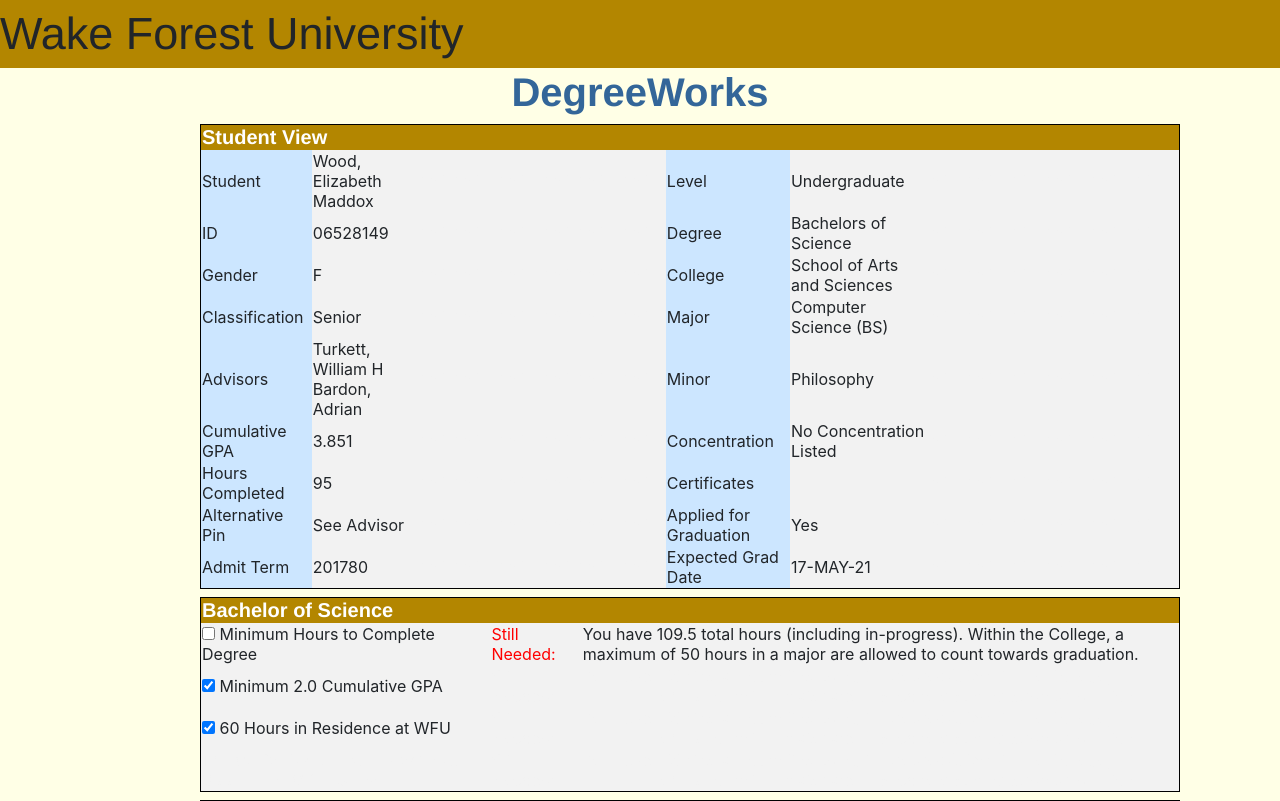
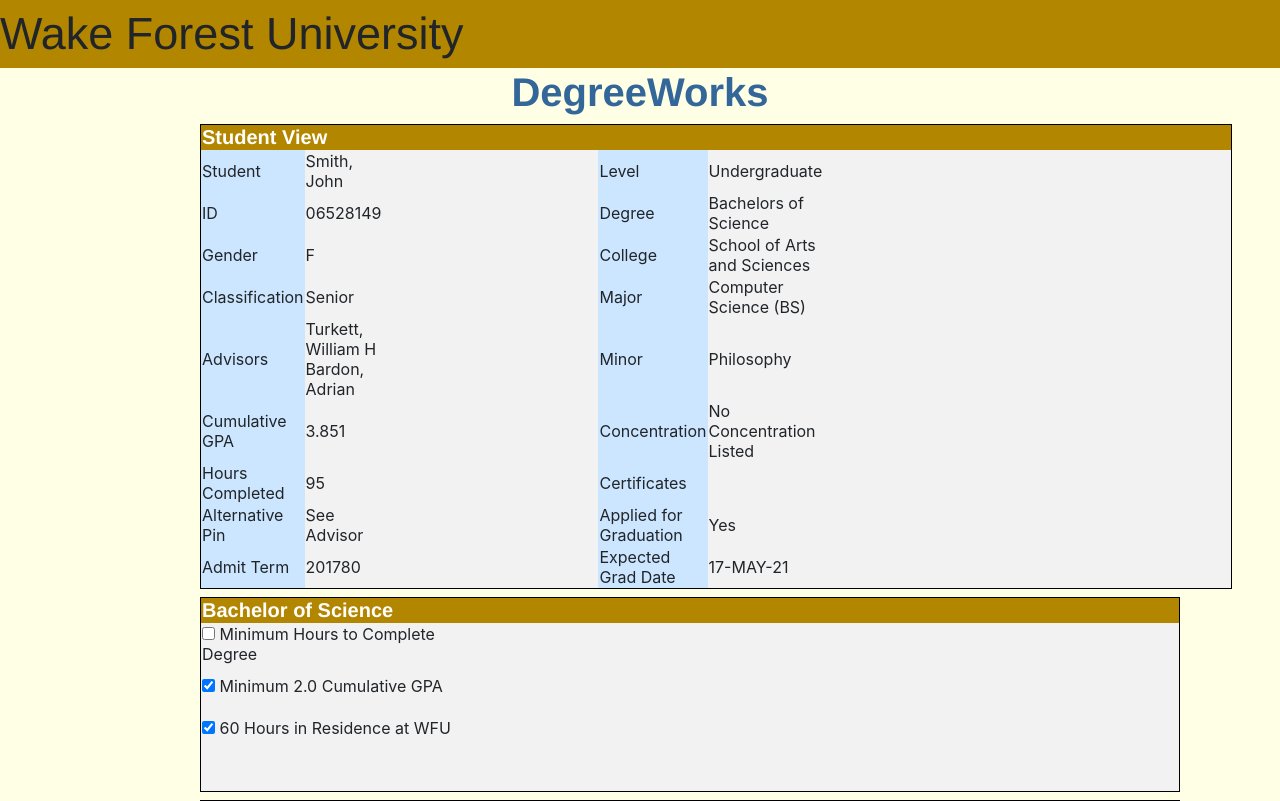
Before and after one commit to TuckerMullens/Wake-Services, a Flask app: page /tables in a window 1280 px wide. Shown: the top 801 px of the page. Run offline with Flask 2, Linux system fonts and the light colour scheme.

Commit message:
Moved table files, updated main page and app

```diff
--- a/app.py
+++ b/app.py
@@ -22,6 +22,15 @@ def display_table():
     # This renders the home page defined in the index.html file
     return render_template('SampleDGWorksTable.html')
 
+@app.route('/basics')
+def basics():
+    return render_template('basics_table.html')
+
+@app.route('/csc')
+def csc():
+    return render_template('csc_table.html')
+
+
 # This is what causes the web app to run
 if __name__ == '__main__':
     app.run(debug=True)
--- a/templates/SampleDGWorksTable.html
+++ b/templates/SampleDGWorksTable.html
@@ -22,58 +22,58 @@
     <table style = "border:1px solid black; margin-left: 200; margin-right: 100">
         <th colspan="6" style = "text-align: left; font-family: helvetica; color: white">Student View</th>
         <tr>
-            <td>Student</td><td style = "background-color: #f2f2f2;">Wood, Elizabeth Maddox</td>
-            <td style = "background-color: #f2f2f2; color: #f2f2f2">AAAAAAAAAAAAAAAAAAAAAA</td>
+            <td>Student</td><td style = "background-color: #f2f2f2;">Smith, John</td>
+            <td style = "background-color: #f2f2f2; color: #f2f2f2">AAAAAAAAAAAAAAAAAAA</td>
             <td>Level</td><td style = "background-color: #f2f2f2;">Undergraduate</td>
-            <td style = "background-color: #f2f2f2; color: #f2f2f2">AAAAAAAAAAAAAAAAAAAAAA</td>
+            <td style = "background-color: #f2f2f2; color: #f2f2f2">AAAAAAAAAAAAAAAAAAAAAAAAAAAAAAAAAAAA</td>
         </tr>
         <tr>
             <td>ID</td><td style = "background-color: #f2f2f2;">06528149</td>
-            <td style = "background-color: #f2f2f2; color: #f2f2f2">AAAAAAAAAAAAAAAAAAAAAA</td>
+            <td style = "background-color: #f2f2f2; color: #f2f2f2">AAAAAAAAAAAAAAAAAAA</td>
             <td>Degree</td><td style = "background-color: #f2f2f2;">Bachelors of Science</td>
-            <td style = "background-color: #f2f2f2; color: #f2f2f2">AAAAAAAAAAAAAAAAAAAAAA</td>
+            <td style = "background-color: #f2f2f2; color: #f2f2f2">AAAAAAAAAAAAAAAAAAAAAAAAAAAAAAAAAAAA</td>
         </tr>
         <tr>
             <td>Gender</td><td style = "background-color: #f2f2f2;">F</td>
-            <td style = "background-color: #f2f2f2; color: #f2f2f2">AAAAAAAAAAAAAAAAAAAAAA</td>
+            <td style = "background-color: #f2f2f2; color: #f2f2f2">AAAAAAAAAAAAAAAAAAA</td>
             <td>College</td><td style = "background-color: #f2f2f2;">School of Arts and Sciences</td>
-            <td style = "background-color: #f2f2f2; color: #f2f2f2">AAAAAAAAAAAAAAAAAAAAAA</td>
+            <td style = "background-color: #f2f2f2; color: #f2f2f2">AAAAAAAAAAAAAAAAAAAAAAAAAAAAAAAAAAAA</td>
         </tr>
         <tr>
             <td>Classification</td><td style = "background-color: #f2f2f2;">Senior</td>
-            <td style = "background-color: #f2f2f2; color: #f2f2f2">AAAAAAAAAAAAAAAAAAAAAA</td>
+            <td style = "background-color: #f2f2f2; color: #f2f2f2">AAAAAAAAAAAAAAAAAAA</td>
             <td>Major</td><td style = "background-color: #f2f2f2;">Computer Science (BS)</td>
-            <td style = "background-color: #f2f2f2; color: #f2f2f2">AAAAAAAAAAAAAAAAAAAAAA</td>
+            <td style = "background-color: #f2f2f2; color: #f2f2f2">AAAAAAAAAAAAAAAAAAAAAAAAAAAAAAAAAAAA</td>
         </tr>
         <tr>
             <td>Advisors</td><td style = "background-color: #f2f2f2;">Turkett, William H <br> Bardon, Adrian </td>
-            <td style = "background-color: #f2f2f2; color: #f2f2f2">AAAAAAAAAAAAAAAAAAAAAA</td>
+            <td style = "background-color: #f2f2f2; color: #f2f2f2">AAAAAAAAAAAAAAAAAAA</td>
             <td>Minor</td><td style = "background-color: #f2f2f2;">Philosophy</td>
-            <td style = "background-color: #f2f2f2; color: #f2f2f2">AAAAAAAAAAAAAAAAAAAAAA</td>
+            <td style = "background-color: #f2f2f2; color: #f2f2f2">AAAAAAAAAAAAAAAAAAAAAAAAAAAAAAAAAAAA</td>
         </tr>
         <tr>
             <td>Cumulative GPA</td><td style = "background-color: #f2f2f2;">3.851</td>
-            <td style = "background-color: #f2f2f2; color: #f2f2f2">AAAAAAAAAAAAAAAAAAAAAA</td>
+            <td style = "background-color: #f2f2f2; color: #f2f2f2">AAAAAAAAAAAAAAAAAAA</td>
             <td>Concentration</td><td style = "background-color: #f2f2f2;">No Concentration Listed</td>
-            <td style = "background-color: #f2f2f2; color: #f2f2f2">AAAAAAAAAAAAAAAAAAAAAA</td>
+            <td style = "background-color: #f2f2f2; color: #f2f2f2">AAAAAAAAAAAAAAAAAAAAAAAAAAAAAAAAAAAA</td>
         </tr>
         <tr>
             <td>Hours Completed</td><td style = "background-color: #f2f2f2;">95</td>
-            <td style = "background-color: #f2f2f2; color: #f2f2f2">AAAAAAAAAAAAAAAAAAAAAA</td>
+            <td style = "background-color: #f2f2f2; color: #f2f2f2">AAAAAAAAAAAAAAAAAAA</td>
             <td>Certificates</td><td style = "background-color: #f2f2f2;"></td>
-            <td style = "background-color: #f2f2f2; color: #f2f2f2">AAAAAAAAAAAAAAAAAAAAAA</td>
+            <td style = "background-color: #f2f2f2; color: #f2f2f2">AAAAAAAAAAAAAAAAAAAAAAAAAAAAAAAAAAAA</td>
         </tr>
         <tr>
             <td>Alternative Pin</td><td style = "background-color: #f2f2f2;">See Advisor</td>
-            <td style = "background-color: #f2f2f2; color: #f2f2f2">AAAAAAAAAAAAAAAAAAAAAA</td>
+            <td style = "background-color: #f2f2f2; color: #f2f2f2">AAAAAAAAAAAAAAAAAAA</td>
             <td>Applied for Graduation</td><td style = "background-color: #f2f2f2;">Yes</td>
-            <td style = "background-color: #f2f2f2; color: #f2f2f2">AAAAAAAAAAAAAAAAAAAAAA</td>
+            <td style = "background-color: #f2f2f2; color: #f2f2f2">AAAAAAAAAAAAAAAAAAAAAAAAAAAAAAAAAAAA</td>
         </tr>
         <tr>
             <td>Admit Term</td><td style = "background-color: #f2f2f2;">201780</td>
-            <td style = "background-color: #f2f2f2; color: #f2f2f2">AAAAAAAAAAAAAAAAAAAAAA</td>
+            <td style = "background-color: #f2f2f2; color: #f2f2f2">AAAAAAAAAAAAAAAAAAA</td>
             <td>Expected Grad Date</td><td style = "background-color: #f2f2f2;">17-MAY-21</td>
-            <td style = "background-color: #f2f2f2; color: #f2f2f2">AAAAAAAAAAAAAAAAAAAAAA</td>
+            <td style = "background-color: #f2f2f2; color: #f2f2f2">AAAAAAAAAAAAAAAAAAAAAAAAAAAAAAAAAAAA</td>
         </tr>
     </table>
     <h2></h2>
@@ -84,9 +84,8 @@
                  <input type="checkbox" name="language" value="taken">
                  Minimum Hours to Complete Degree
              </td>
-            <td style = "background-color: #f2f2f2; color: #ff0000">Still Needed:</td>
-            <td style = "background-color: #f2f2f2; color: #f2f2f2">-</td>
-            <td style = "background-color: #f2f2f2; color: #black">You have 109.5 total hours (including in-progress). Within the College, a maximum of 50 hours in a major are allowed to count towards graduation.</td>
+             <td style = "background-color: #f2f2f2; color: #f2f2f2">Still Needed:</td>
+             <td style = "background-color: #f2f2f2; color: #f2f2f2">AAAAAAAAAAAAAAAAAAAAAAAAAAAAAAAAAAAAAAAAAAAAAAAAAAAAAA.</td>
         </tr>
         <tr>
             <td style = "background-color: #f2f2f2">
@@ -94,8 +93,7 @@
                  Minimum 2.0 Cumulative GPA
             </td>
             <td style = "background-color: #f2f2f2; color: #f2f2f2">Still Needed:</td>
-            <td style = "background-color: #f2f2f2; color: #f2f2f2">-</td>
-            <td style = "background-color: #f2f2f2; color: #f2f2f2">You have 109.5 total hours (including in-progress). Within the College, a maximum of 50 hours in a major are allowed to count towards graduation.</td>
+            <td style = "background-color: #f2f2f2; color: #f2f2f2">AAAAA</td>
         </tr>
         <tr>
             <td style = "background-color: #f2f2f2;">
@@ -103,13 +101,11 @@
                  60 Hours in Residence at WFU
             </td>
             <td style = "background-color: #f2f2f2; color: #f2f2f2">Still Needed:</td>
-            <td style = "background-color: #f2f2f2; color: #f2f2f2">-</td>
-            <td style = "background-color: #f2f2f2; color: #f2f2f2">You have 109.5 total hours (including in-progress). Within the College, a maximum of 50 hours in a major are allowed to count towards graduation.</td>
+            <td style = "background-color: #f2f2f2; color: #f2f2f2">AAAAA</td>
         <tr>
             <td style = "background-color: #f2f2f2; color: #f2f2f2;"> 12 HOURS IN COMPUTER SCIENCE 300-LEVEL OR HIGHER ----</td>
             <td style = "background-color: #f2f2f2; color: #f2f2f2">Still Needed:</td>
-            <td style = "background-color: #f2f2f2; color: #f2f2f2">-</td>
-            <td style = "background-color: #f2f2f2; color: #f2f2f2">You have 109.5 total hours (including in-progress). Within the College, a maximum of 50 hours in a major are allowed to count towards graduation.</td>
+            <td style = "background-color: #f2f2f2; color: #f2f2f2">AAAAA</td>
         </tr>
     </table>
     <h2></h2>
@@ -120,8 +116,10 @@
                  <input type="checkbox" name="language" value="taken" checked>
                  200-Level Language Course
              </td>
-            <td style = "background-color: #f2f2f2; color: #f2f2f2">Still Needed:</td>
             <td style = "background-color: #f2f2f2; color: #f2f2f2">AAAAAAAAAAAAAAAAAAAAAAAAAAAAAAAAAAAAAAAAAAAAAAAAAAAAAA.</td>
+            <td style = "background-color: #f2f2f2; color: #f2f2f2">
+                <a class="btn btn-secondary btn-sm" href="/basics" role="button">View Course Options</a>
+            </td>
         </tr>
         <tr>
             <td style = "background-color: #f2f2f2;">
@@ -170,8 +168,10 @@
                  <input type="checkbox" name="language" value="taken" checked>
                  Cultural Diversity Requirement
              </td>
-            <td style = "background-color: #f2f2f2; color: #f2f2f2">Still Needed:</td>
             <td style = "background-color: #f2f2f2; color: #f2f2f2">AAAAAAAAAAAAAAAAAAAAAAAAAAAAAAAAAAAAAAAAAAAAAAAAAAAAAA.</td>
+            <td style = "background-color: #f2f2f2; color: #f2f2f2">
+                <button type="button" class="btn btn-secondary btn-sm">View Course Options</button>
+            </td>
         </tr>
         <tr>
             <td style = "background-color: #f2f2f2; color: #f2f2f2;"> 12 HOURS IN COMPUTER SCIENCE 300-LEVEL OR HIGHER ----</td>
@@ -188,8 +188,62 @@
                  <input type="checkbox" name="language" value="taken">
                  Quantitative Reasoning Requirement
              </td>
+            <td style = "background-color: #f2f2f2; color: #f2f2f2">AAAAAAAAAAAAAAAAAAAAAAAAAAAAAAAAAAAAAAAAAAAAAAAAAAAAAA.</td>
+            <td style = "background-color: #f2f2f2; color: #f2f2f2">
+                <button type="button" class="btn btn-secondary btn-sm">View Course Options</button>
+            </td>
+        </tr>
+        <tr>
+            <td style = "background-color: #f2f2f2; color: #f2f2f2;"> 12 HOURS IN COMPUTER SCIENCE 300-LEVEL OR HIGHER ----</td>
             <td style = "background-color: #f2f2f2; color: #f2f2f2">Still Needed:</td>
+            <td style = "background-color: #f2f2f2; color: #f2f2f2">AAAAA</td>
+        </tr>
+    </table>
+    <h2></h2>
+    <h2></h2>
+    <table style = "border:1px solid black; margin-left: 200; margin-right: 100">
+        <th colspan="4" style = "text-align: left; font-family: helvetica; color: white">Core: Basic Requirements</th>
+        <tr>
+             <td style = "background-color: #f2f2f2;">
+                 <input type="checkbox" name="language" value="taken" checked>
+                 Division 1: Humanities
+             </td>
             <td style = "background-color: #f2f2f2; color: #f2f2f2">AAAAAAAAAAAAAAAAAAAAAAAAAAAAAAAAAAAAAAAAAAAAAAAAAAAAAA.</td>
+            <td style = "background-color: #f2f2f2; color: #f2f2f2">
+                <a class="btn btn-secondary btn-sm" href="/basics" role="button">View Course Options</a>
+            </td>
+        </tr>
+        <tr>
+            <td style = "background-color: #f2f2f2;">
+                <input type="checkbox" name="language" value="taken" checked>
+                 Division 2: Fine Arts
+            </td>
+            <td style = "background-color: #f2f2f2; color: #f2f2f2">Still Needed:</td>
+            <td style = "background-color: #f2f2f2; color: #f2f2f2">AAAAA</td>
+        </tr>
+        <tr>
+            <td style = "background-color: #f2f2f2;">
+                <input type="checkbox" name="language" value="taken">
+                 Division 3: Literatures
+            </td>
+            <td style = "background-color: #f2f2f2; color: #f2f2f2">Still Needed:</td>
+            <td style = "background-color: #f2f2f2; color: #f2f2f2">AAAAA</td>
+        </tr>
+        <tr>
+            <td style = "background-color: #f2f2f2;">
+                <input type="checkbox" name="language" value="taken">
+                 Division 4: Maths and Sciences
+            </td>
+            <td style = "background-color: #f2f2f2; color: #f2f2f2">Still Needed:</td>
+            <td style = "background-color: #f2f2f2; color: #f2f2f2">AAAAA</td>
+        </tr>
+        <tr>
+            <td style = "background-color: #f2f2f2;">
+                <input type="checkbox" name="language" value="taken">
+                 Division 5: Social Sciences
+            </td>
+            <td style = "background-color: #f2f2f2; color: #f2f2f2">Still Needed:</td>
+            <td style = "background-color: #f2f2f2; color: #f2f2f2">AAAAA</td>
         </tr>
         <tr>
             <td style = "background-color: #f2f2f2; color: #f2f2f2;"> 12 HOURS IN COMPUTER SCIENCE 300-LEVEL OR HIGHER ----</td>
@@ -206,7 +260,7 @@
                  <input type="checkbox" name="language" value="taken">
                  Minimum hours required for the major
              </td>
-             <td style = "background-color: #f2f2f2; color: #ff0000">Still Needed: </td>
+             <td style = "background-color: #f2f2f2; color: #f2f2f2">Still Needed:</td>
              <td style = "background-color: #f2f2f2; color: #f2f2f2">AAAAAAAAAAAAAAAAAAAAAAAAAAAAAAAAAAAAAAAAAAAAAAAAAAAAAA.</td>
         </tr>
         <tr>
@@ -215,6 +269,7 @@
                  Minimum 2.00 hours required for the major
             </td>
             <td style = "background-color: #f2f2f2; color: #f2f2f2">Still Needed:</td>
+            <td style = "background-color: #f2f2f2; color: #f2f2f2">AAAAA</td>
         </tr>
         <tr>
             <td style = "background-color: #f2f2f2;">
@@ -327,8 +382,10 @@
                  <input type="checkbox" name="language" value="taken">
                  Minimum hours required for the minor
              </td>
-            <td style = "background-color: #f2f2f2; color: #ff0000">Still Needed:</td>
-            <td style = "background-color: #f2f2f2; color: #f2f2f2">AAAAA</td>
+            <td style = "background-color: #f2f2f2; color: #f2f2f2">AAAAAAAAAAAAAAAAAAAAAAAAAAAAAAAAAAAAAAAAAAAAAAAAAAAAAA.</td>
+            <td style = "background-color: #f2f2f2; color: #f2f2f2">
+                <button type="button" class="btn btn-secondary btn-sm">View Course Options</button>
+            </td>
         </tr>
         <tr>
             <td style = "background-color: #f2f2f2;">
@@ -368,5 +425,6 @@
             <td style = "background-color: #f2f2f2; color: #f2f2f2">AAAAA</td>
         </tr>
     </table>
+
 </body>
 </html>
```
Also changed, not shown: databases.py (+7 -7 lines), templates/divisionals.html (added, +31 -0 lines), templates/basics_table.html (renamed from basics_table.html), templates/csc_table.html (renamed from csc_table.html), templates/fine_arts_table.html (renamed from fine_arts_table.html), templates/humanities_table.html (renamed from humanities_table.html), templates/literatures_table.html (renamed from literatures_table.html), templates/maths_table.html (renamed from maths_table.html), templates/social_sciences_table.html (renamed from social_sciences_table.html).
